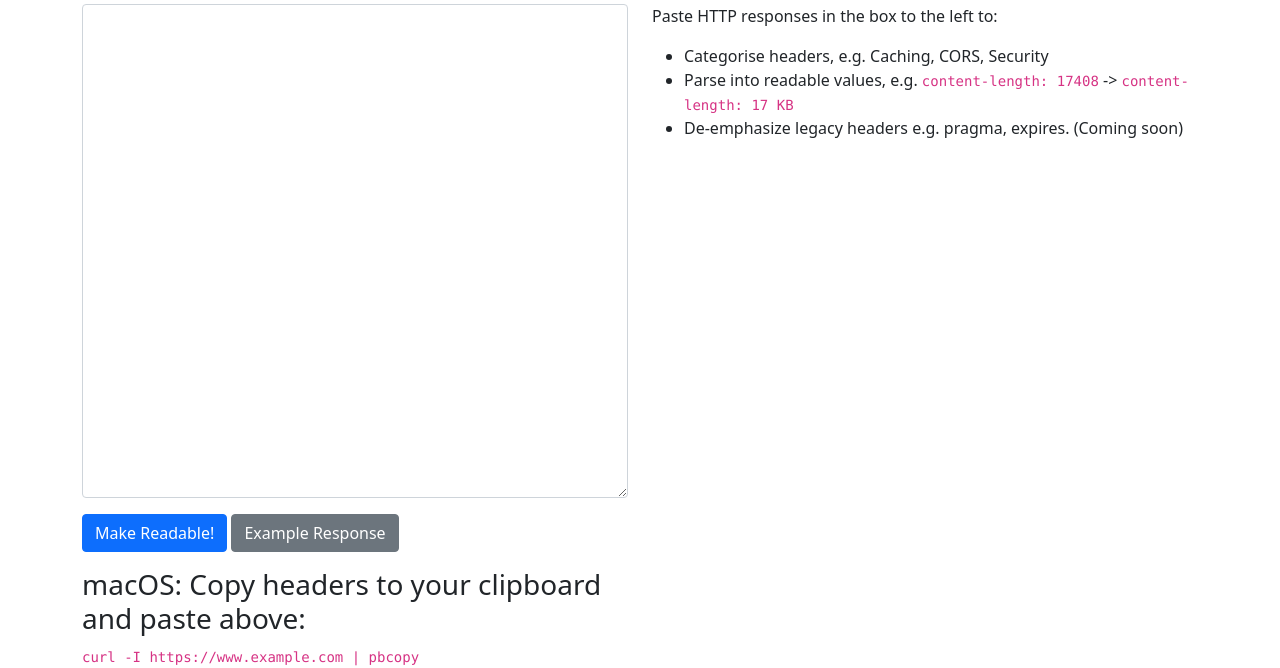
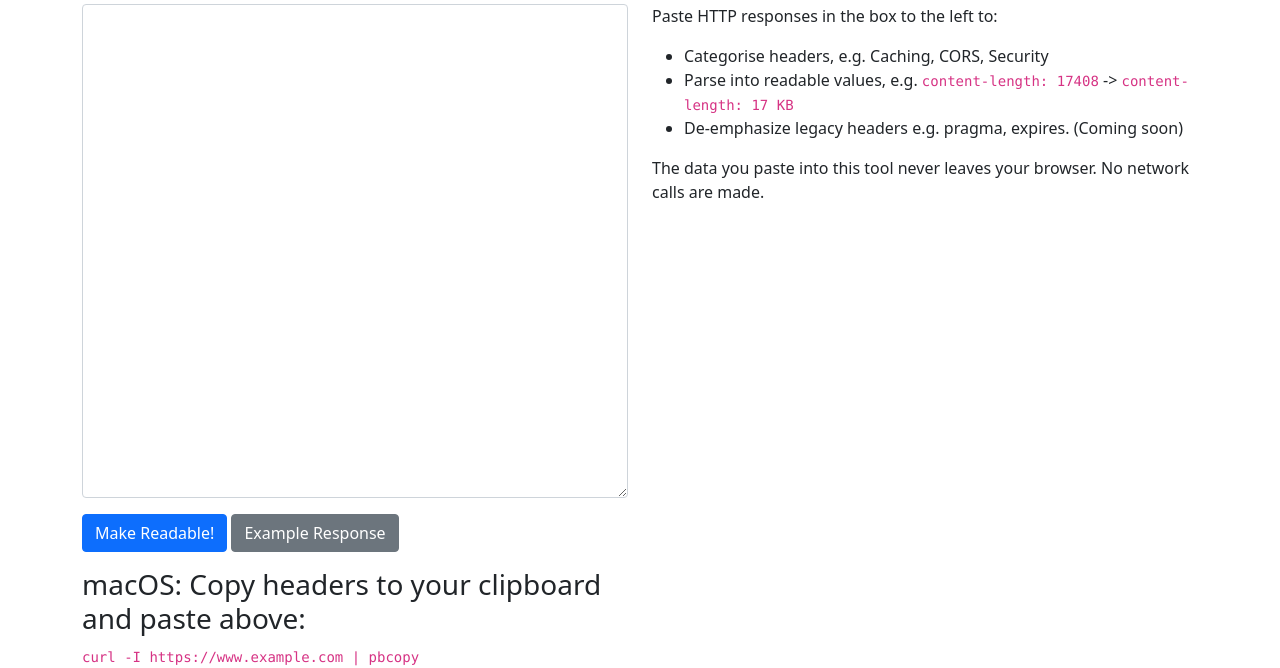
Before and after one commit to Juddling/human-readable-http, a website with bundled scripts: page index.html in a window 1280 px wide. Shown: the part 90-758 px from the top of the page. Built offline with nearby package versions, Linux system fonts and the light colour scheme.

Commit message:
fix layout breaking for long header values

```diff
--- a/index.html
+++ b/index.html
@@ -12,7 +12,7 @@
     <main style="margin-top: 3em">
         <div class="container">
             <div class="row align-items-start">
-                <div class="col">
+                <div class="col-lg-6">
                     <h2>Paste your HTTP response here:</h2>
                     <textarea name="response" id="response" cols="30" rows="20" class="form-control"
                         spellcheck="false"></textarea>
@@ -26,15 +26,16 @@
                         curl -I https://www.example.com | pbcopy
                     </code>
                 </div>
-                <div class="col">
+                <div class="col-lg-6">
                     <h2>Results:</h2>
-                    <div id="results">
+                    <div id="results" style="overflow-wrap: break-word;">
                         <p>Paste HTTP responses in the box to the left to:</p>
                         <ul>
                             <li>Categorise headers, e.g. Caching, CORS, Security</li>
                             <li>Parse into readable values, e.g. <code>content-length: 17408</code> -> <code>content-length: 17 KB</code></li>
                             <li>De-emphasize legacy headers e.g. pragma, expires. (Coming soon)</li>
                         </ul>
+                        <p>The data you paste into this tool never leaves your browser. No network calls are made.</p>
                     </div>
                 </div>
             </div>
```
